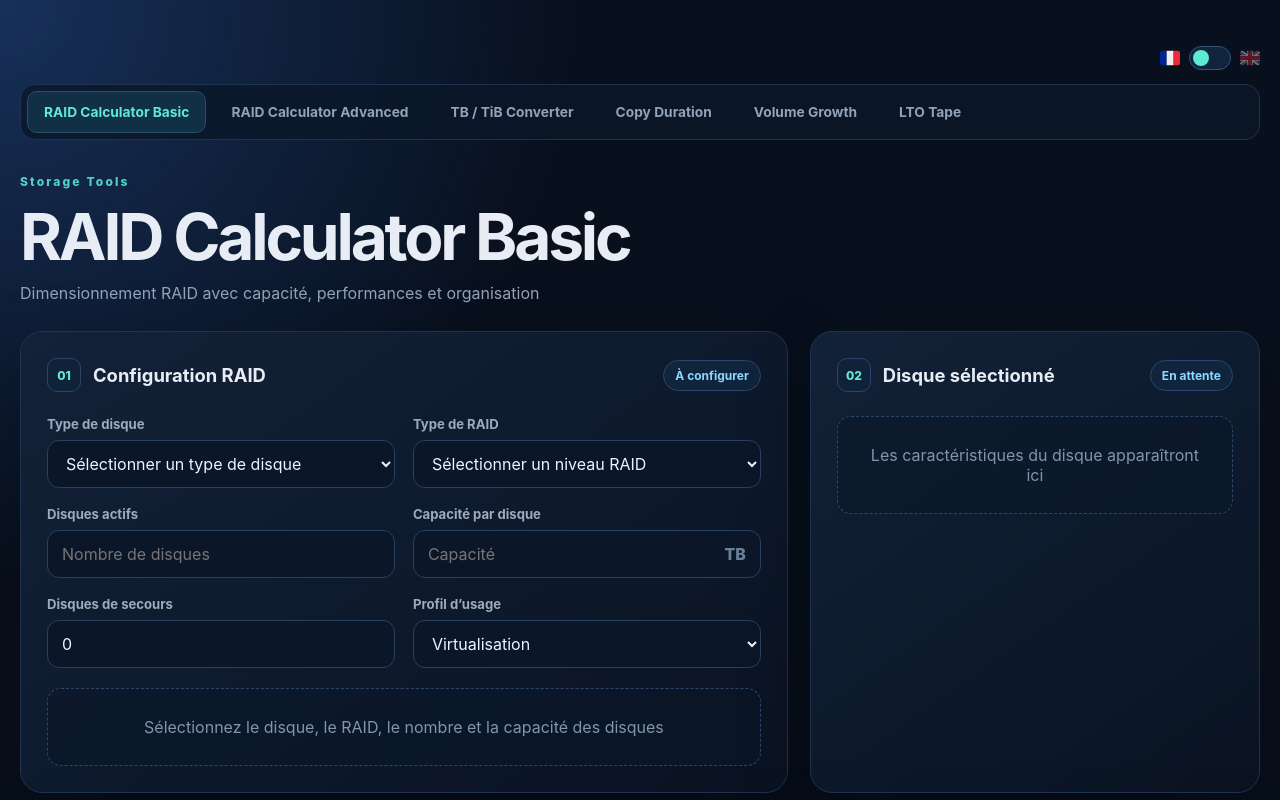
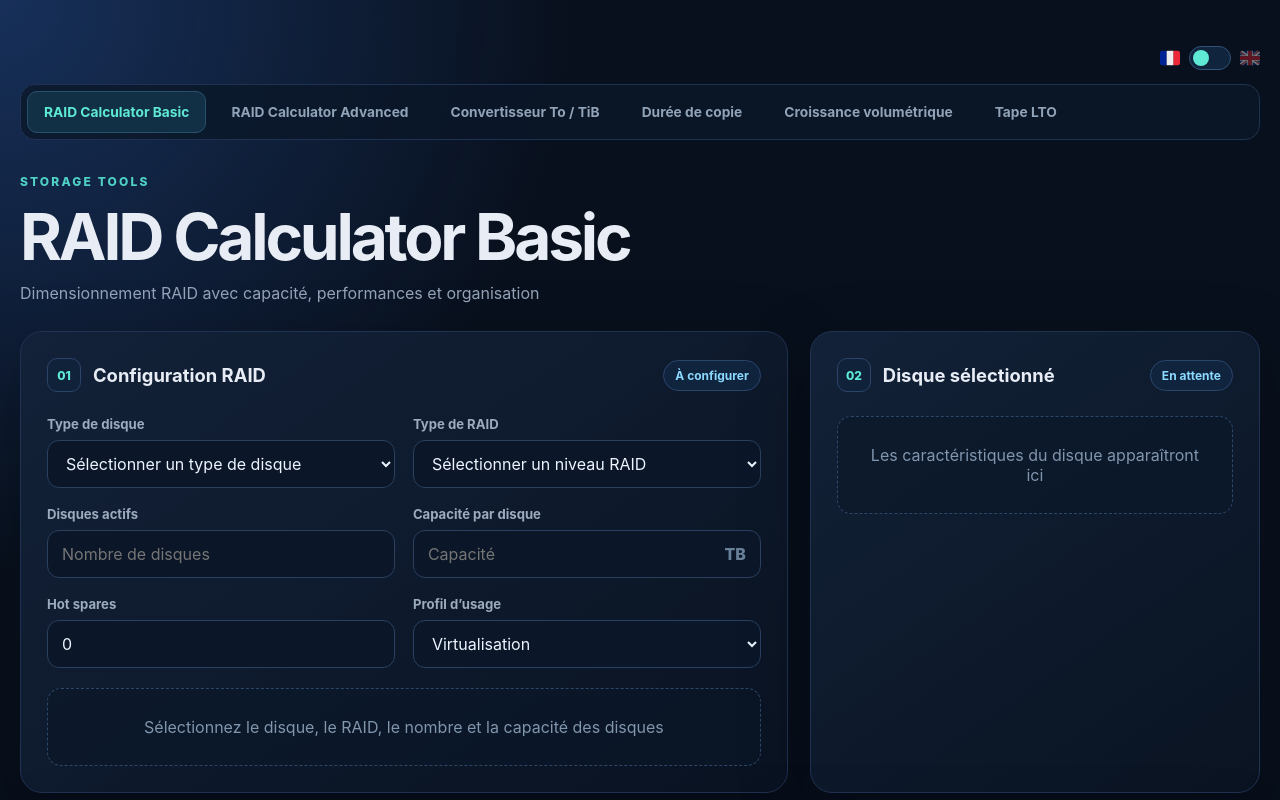
Before and after one commit to jdavvfr/storage-tools, a React (Vite) app: page / in a window 1280 px wide. Shown: the top 800 px of the page. Built offline with nearby package versions, Linux system fonts and the light colour scheme.

Commit message:
Update i18n.js

```diff
--- a/src/i18n.js
+++ b/src/i18n.js
@@ -367,21 +367,12 @@ export const translations = {
     'La taille de bloc doit être supérieure à 0 KiB': 'Block size must be greater than 0 KiB'
   },
   fr: {
-    'STORAGE TOOLS': 'Storage Tools',
+    'STORAGE TOOLS': 'STORAGE TOOLS',
     'Outils de stockage': 'Storage Tools',
     'RAID Calculator': 'RAID Calculator',
     'RAID Calculator Basic': 'RAID Calculator Basic',
     'RAID Calculator Advanced': 'RAID Calculator Advanced',
-    'Convertisseur To / TiB': 'TB / TiB Converter',
-    'Durée de copie': 'Copy Duration',
-    'Croissance volumétrique': 'Volume Growth',
-    'Tape LTO': 'LTO Tape',
     'Outils Tape LTO': 'LTO Tape Tools',
-    'Hot spares': 'Disques de secours',
-    'Capacitif': 'Orienté capacité',
-    'Read Intensive': 'Lecture intensive',
-    'Mixed Use': 'Usage mixte',
-    'Write Intensive': 'Écriture intensive'
   }
 }
 
```
